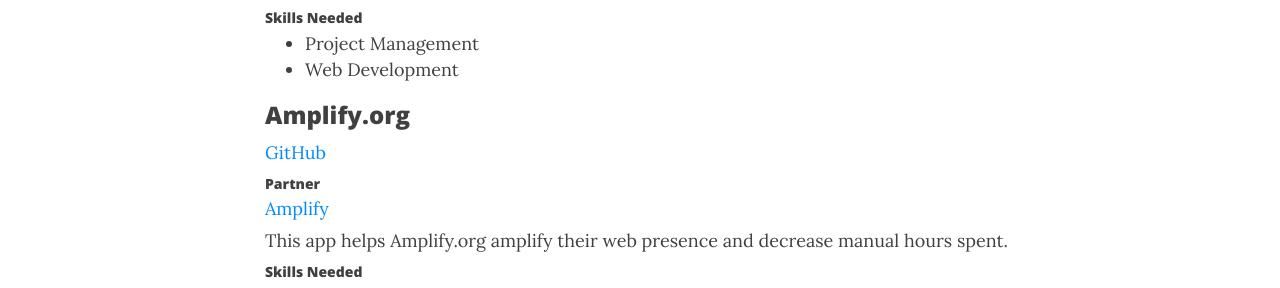
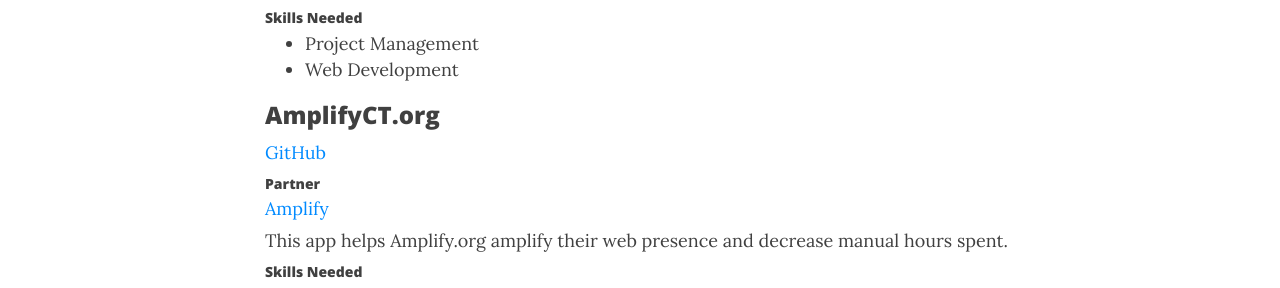
Before and after one commit to codeforct/codeforct.github.io, a Jekyll site: the page built from projects.md, in a window 1280 px wide and 900 px high, scrolled down 599 px. Shown: the part 162-450 px from the top of the window. Built offline with Jekyll 4.4.1, drawn with Linux system fonts in a browser that asks for light colours.

Commit message:
fixed project URL

```diff
--- a/projects.md
+++ b/projects.md
@@ -27,10 +27,10 @@
 	<li>Web Development</li>
 </ul>
 
-<h3>Amplify.org</h3>
+<h3>AmplifyCT.org</h3>
 <p><a href="https://github.com/codeforct/Amplify.org">GitHub</a></p>
 <h5>Partner</h5>
-<a href="https://amplify.org/">Amplify</a><br>
+<a href="https://amplifyct.org/">Amplify</a><br>
 
 <p>
 This app helps Amplify.org amplify their web presence and decrease manual hours spent.
```
